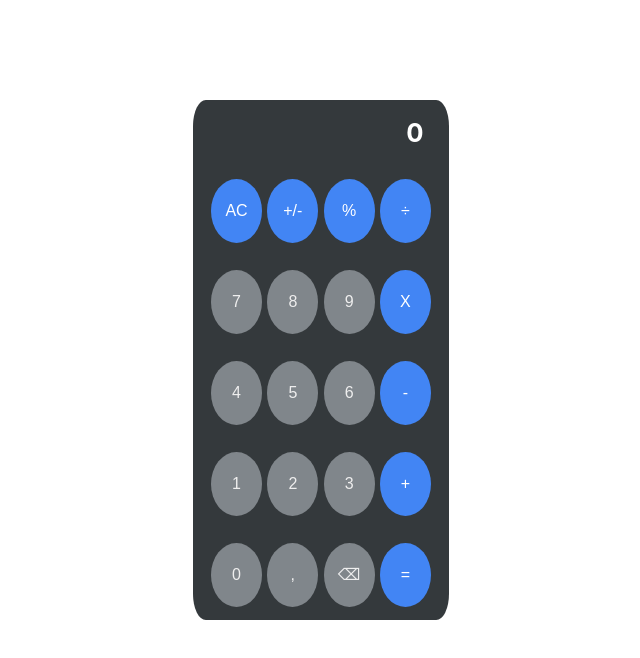
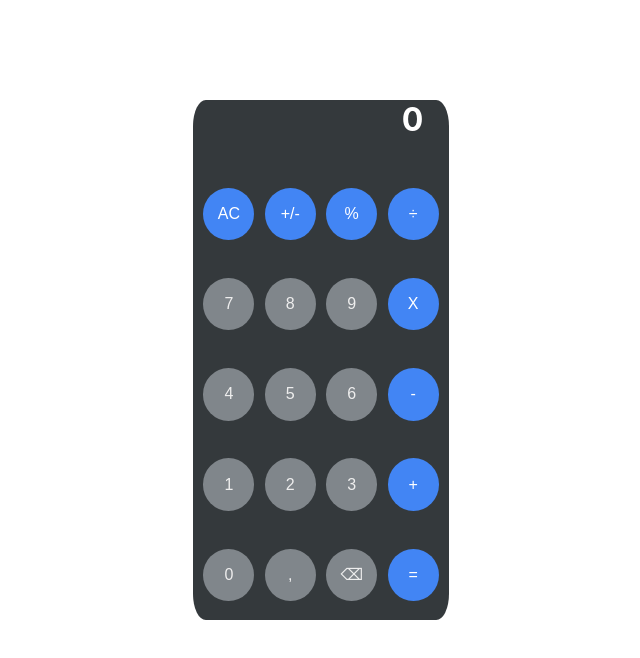
Before and after one commit to DanieelCarvalho/calculadora-react, a React (Create React App) app: page / in a window 1280 px wide. Shown: the top 658 px of the page, without its empty margins (319-959 px from the left). Built offline with nearby package versions, Linux system fonts and the light colour scheme.

Commit message:
deixei respondisivo

```diff
--- a/src/Component/Main.js
+++ b/src/Component/Main.js
@@ -1,5 +1,5 @@
 import React, { Component } from "react";
-import { Container, Principal, Ope,  Botaonum, Botao, Result,  } from "./Style";
+import { Container, Principal, Ope,  Botaonum, Botao, Result, GlobalStyle  } from "./Style";
 
 
 export default class Main extends Component {
@@ -112,6 +112,7 @@ export default class Main extends Component {
   render() {
     return (
           <Container>
+            <GlobalStyle/>
 
             <Principal>
             <h1>{this.state.num} </h1>
--- a/src/Component/Style.js
+++ b/src/Component/Style.js
@@ -1,4 +1,15 @@
-import styled from "styled-components";
+import styled, {createGlobalStyle} from "styled-components";
+
+export const GlobalStyle = createGlobalStyle`
+
+    *{
+        padding: 0;
+        margin: 0;
+        box-sizing: border-box;
+
+    }
+`
+
 
 export const Container= styled.main`
 
@@ -6,6 +17,10 @@ export const Container= styled.main`
   height:90vh;
   justify-content: center;
   align-items: center;
+  width: 100%;
+  @media screen and (max-width: 1023px) {
+
+  }
 
 
 `
@@ -18,19 +33,20 @@ export const Principal = styled.div`
   align-items: center;
   justify-content: center;
   border-radius: 5%;
-
-
-
   h1{
     color:white;
     font-size: 20px;
     text-align: right;
     width:80%;
-    font-size: clamp(5px, 2vw, 2rem);
+    height: 250px;
+    font-size: clamp(5px, 30vw, 2rem);
   }
-  p{
-    color:white;
-    font-size:2vw;
+
+  @media screen and (max-width: 1023px) {
+    width: 100%;
+    height: 100%;
+
+
   }
 
 `;
@@ -40,22 +56,27 @@ export const Ope = styled.div`
   align-items: center;
   justify-content:  space-evenly;
   align-items: center;
-  width:18vw;
-  height: 50vh;
+  width:100%;
+  height: 328.5px;
+
 
 
 
 `;
 export const Botaonum = styled.button`
   width: 4vw;
-  height: 8vh;
+  height: 52.56px;
   border-radius: 50%;
-  font-size: clamp(5px, 2vw, 1rem);
+  font-size: clamp(5px, 25vw, 1rem);
   cursor: pointer;
   border:none;
   background-color:#80868b;
   color:#eeeeee;
+  @media screen and (max-width: 1023px) {
+    width: 90px;
+    height: 90px;
 
+  }
 
 
 `
@@ -64,14 +85,19 @@ export const Botao = styled.button`
   background-color: rgb(66,133,244);
   color:white;
   border: none;
-  font-size: clamp(5px, 2vw, 1rem);
+  font-size: clamp(5px, 25vw, 1rem);
   display: flex;
   align-items: center;
   justify-content:  center;
   width: 4vw;
-  height: 8vh;
+  height: 52.56px;
   border-radius: 50%;
   cursor: pointer;
+  @media screen and (max-width: 1023px) {
+    width: 90px;
+    height: 90px;
+
+  }
 
 
 
```
